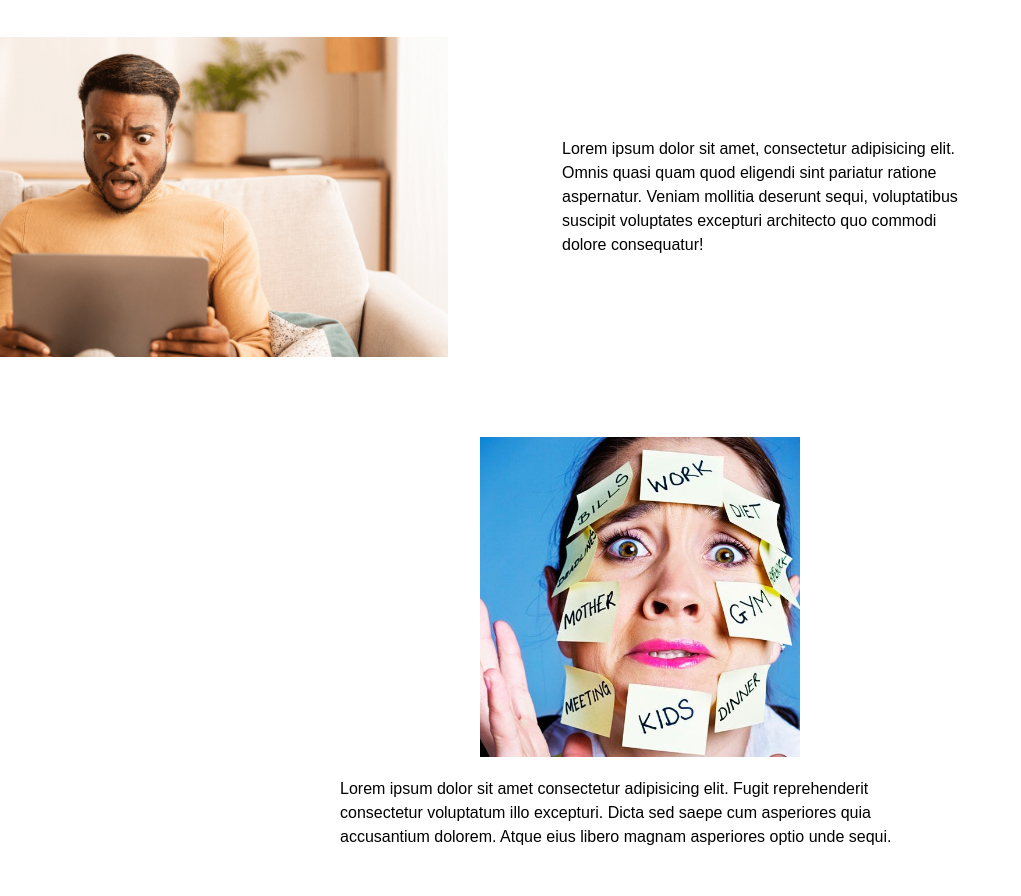
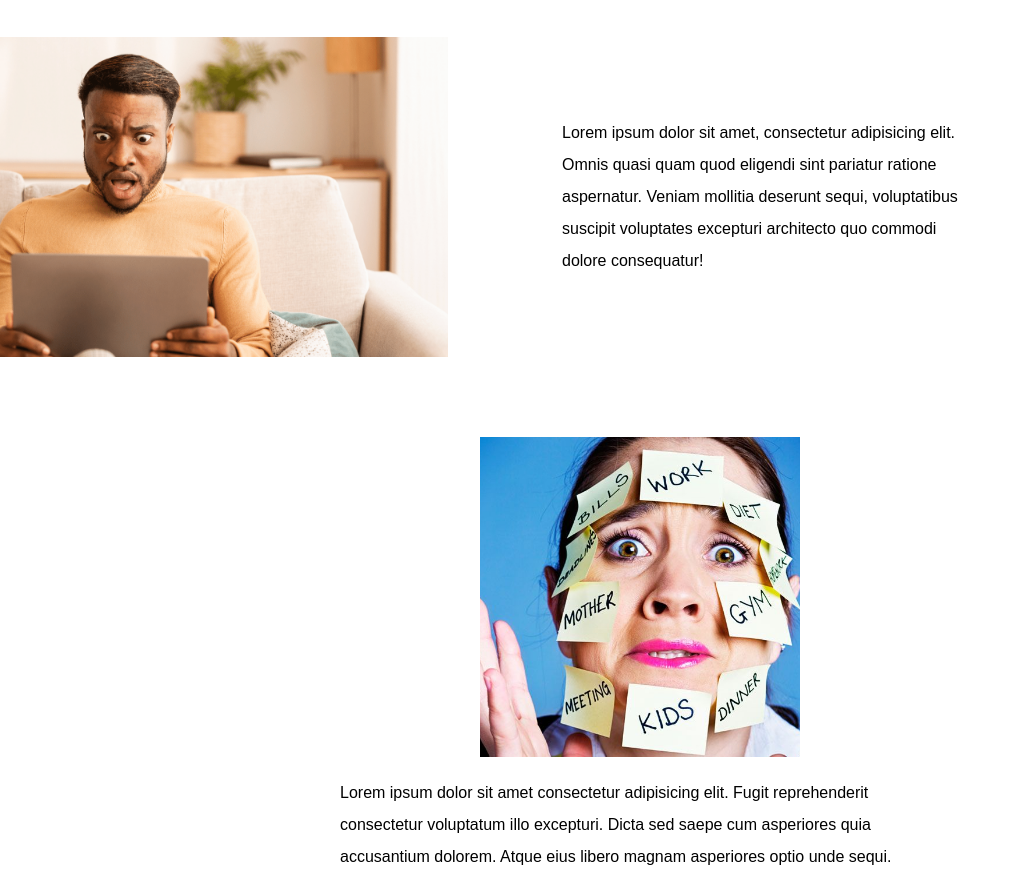
Before and after one commit to BlacktorDied/Serokell-Frontend-Task, a website: page public/index.html in a window 1280 px wide. Shown: the part 943-1839 px from the top of the page, without its empty margins (0-1021 px from the left). Drawn offline with Linux system fonts and the light colour scheme.

Commit message:
Add files via upload

```diff
--- a/public/style.scss
+++ b/public/style.scss
@@ -150,7 +150,7 @@ html {
 
     p {
       box-sizing: border-box;
-      line-height: 1.5;
+      line-height: 2;
       padding: 20px 50px;
     }
 
```
Also changed, not shown: public/style.css, 1 other file.
